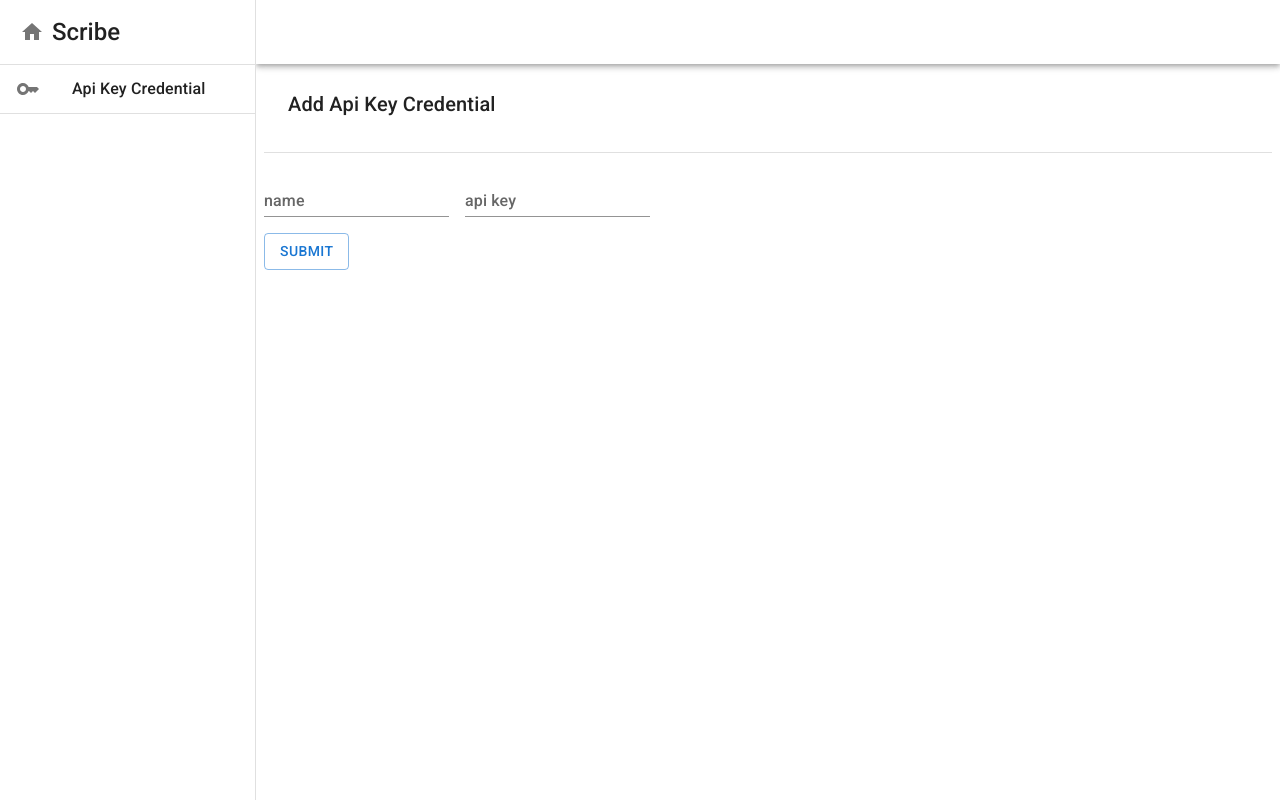
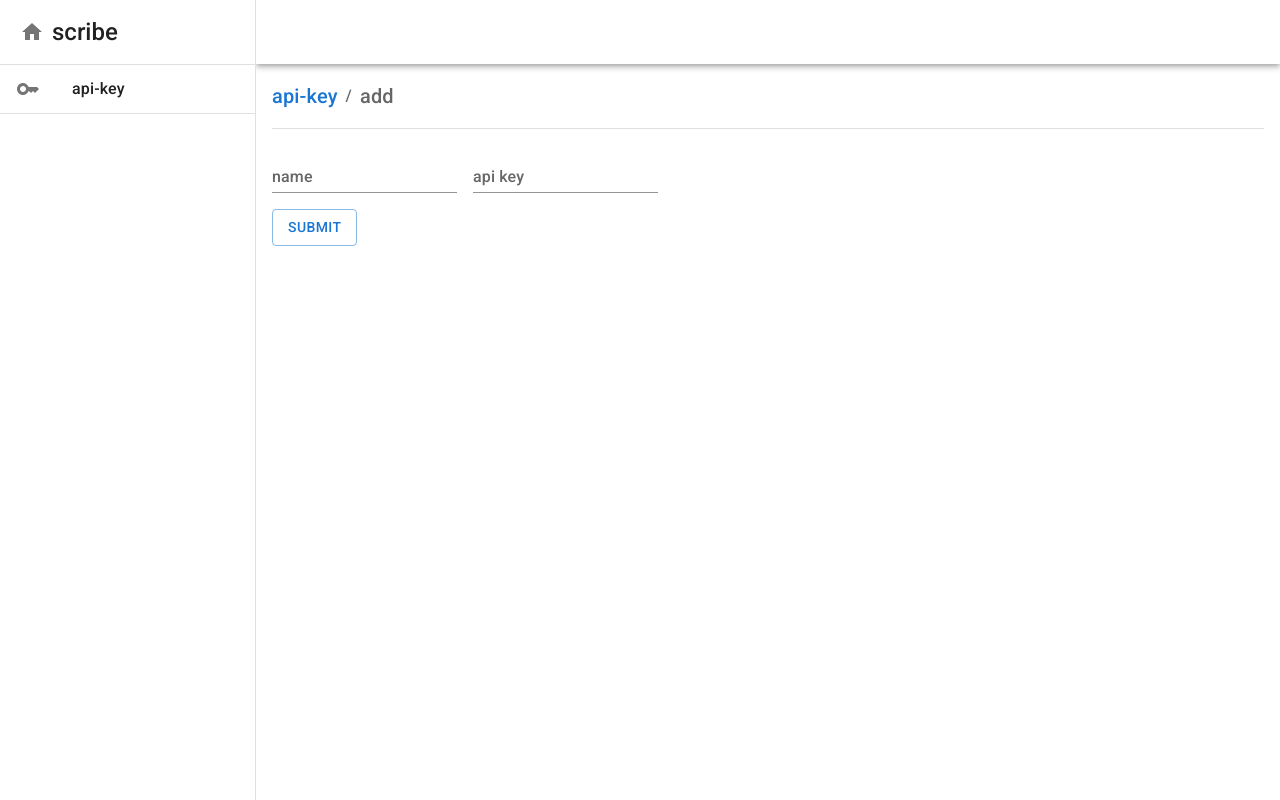
Before and after one commit to panalexeu/scribe_rag, a Next.js app in the folder scribe_ui/: page /api-key/add in a window 1280 px wide. Built offline with nearby package versions, Linux system fonts and the light colour scheme.

Commit message:
added breadcrumb in api key add

```diff
--- a/scribe_ui/src/app/api-key/add/page.tsx
+++ b/scribe_ui/src/app/api-key/add/page.tsx
@@ -2,15 +2,17 @@
 
 import {
     Box,
-    Toolbar,
     Typography,
     Divider,
     TextField,
     Button,
-    Snackbar
+    Snackbar,
+    Breadcrumbs,
+    Link as MUILink
 } from '@mui/material';
 import {useState} from 'react';
 import {useRouter} from 'next/navigation';
+import Link from 'next/link';
 
 import {API_URL} from "@/src/config";
 
@@ -34,8 +36,7 @@ export default function Page() {
                 {
                     method: 'POST',
                     headers: {
-                        'Content-Type': 'application/json',  // Sending JSON data
-                        'accept': 'application/json',         // Telling the server we expect JSON response
+                        'Content-Type': 'application/json',
                     },
                     body: JSON.stringify(
                         {
@@ -64,11 +65,21 @@ export default function Page() {
             alignItems={'flex-start'}
             gap={2}
         >
-            <Toolbar>
+            <Breadcrumbs>
                 <Typography variant={'h6'}>
-                    Add Api Key Credential
+                    <MUILink
+                        component={Link}
+                        href={'/api-key'}
+                        underline={'none'}
+                    >
+                        api-key
+                    </MUILink>
                 </Typography>
-            </Toolbar>
+                <Typography variant={'h6'}>
+                    add
+                </Typography>
+            </Breadcrumbs>
+
             <Divider sx={{width: '100%'}}/>
 
             <Box display={"flex"} gap={2}>
--- a/scribe_ui/src/app/api-key/page.tsx
+++ b/scribe_ui/src/app/api-key/page.tsx
@@ -1,3 +1,5 @@
 export default function Page() {
-    return <h1>api-key</h1>
+    return (
+        <p>hi</p>
+    );
 }
--- a/scribe_ui/src/app/components/Logo.tsx
+++ b/scribe_ui/src/app/components/Logo.tsx
@@ -28,7 +28,7 @@ export default function Logo() {
                 </Tooltip>
 
                 <Typography variant={'h5'}>
-                    Scribe
+                    scribe
                 </Typography>
             </Toolbar>
             <Divider/>
--- a/scribe_ui/src/app/components/NavList.tsx
+++ b/scribe_ui/src/app/components/NavList.tsx
@@ -26,7 +26,7 @@ export default function NavList() {
                     <ListItemIcon>
                         <KeyIcon/>
                     </ListItemIcon>
-                    <ListItemText primary={"Api Key Credential"}/>
+                    <ListItemText primary={"api-key"}/>
                 </ListItemButton>
             </ListItem>
             <Divider/>
--- a/scribe_ui/src/app/layout.tsx
+++ b/scribe_ui/src/app/layout.tsx
@@ -57,7 +57,7 @@ export default function RootLayout(
                 {/* Main page content */}
                 <Box
                     marginLeft={`${drawerWidth}px`}
-                    padding={1}
+                    padding={2}
                 >
                     {children}
                 </Box>
```
